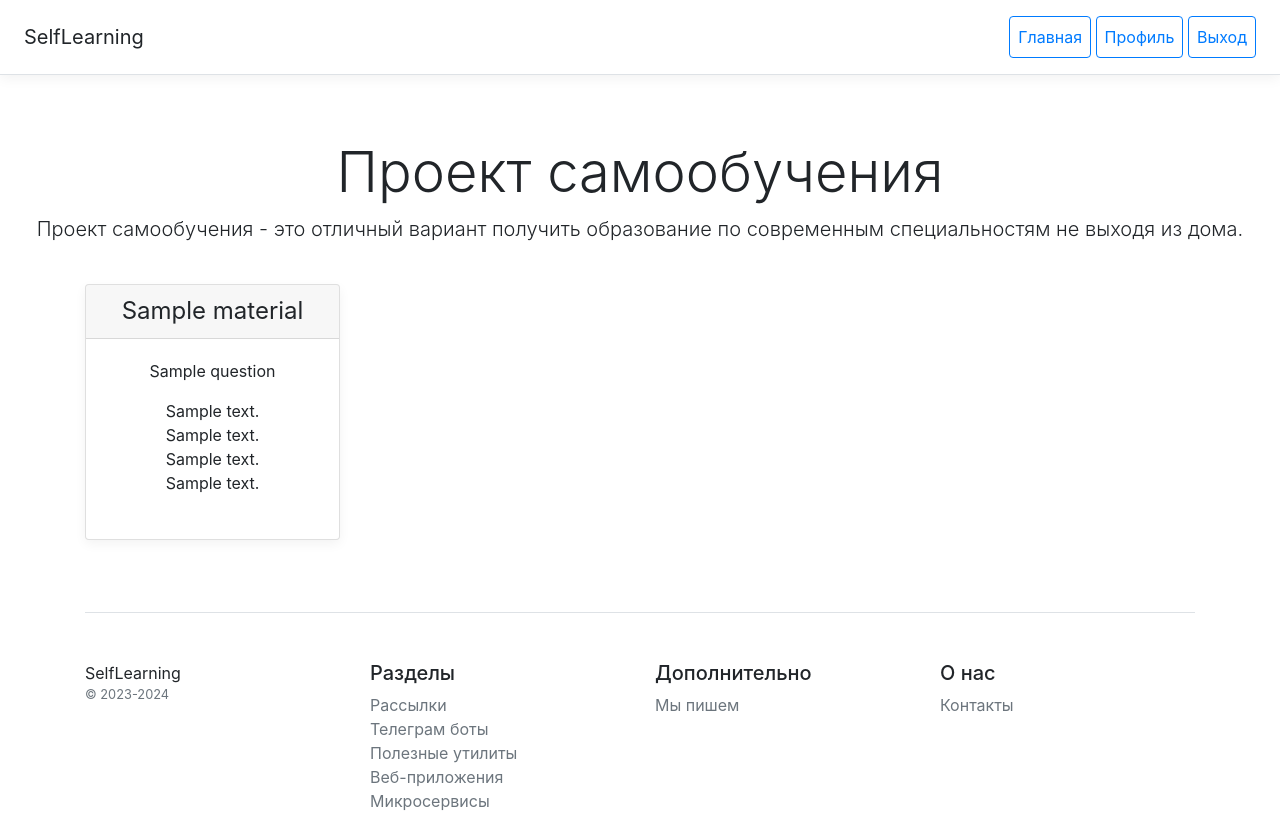
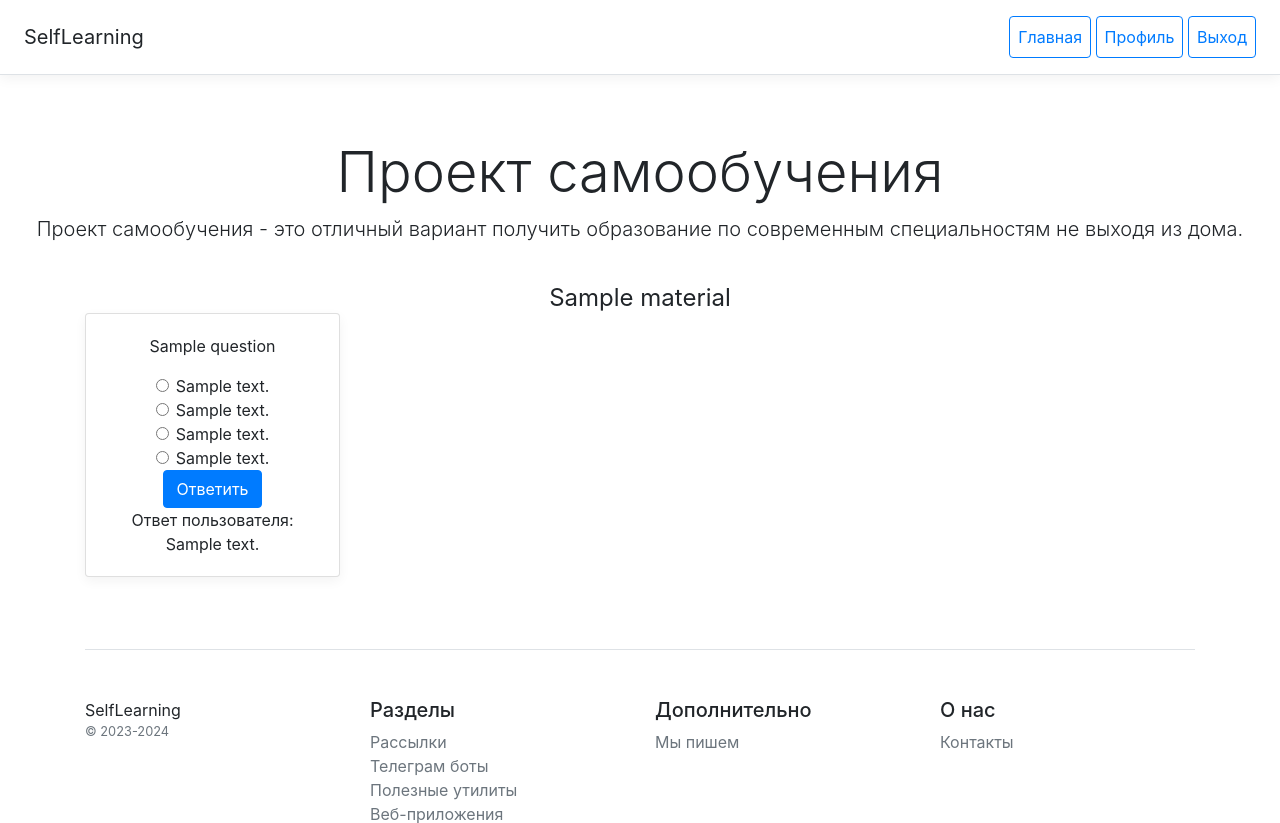
Before and after one commit to jekaGitHub/self-learning, a Django app: page /checking/1/questions in a window 1280 px wide. Shown: the top 823 px of the page. Run offline with Django 4.2, Linux system fonts and the light colour scheme; a user stored in the database is signed in; tables that the repository leaves empty hold one stand-in row (values such as "Sample post"); some libraries are stand-ins or nearby versions.

Commit message:
add method post for QuestionsView

```diff
--- a/checking/templates/checking/questions.html
+++ b/checking/templates/checking/questions.html
@@ -3,20 +3,46 @@
 {% load my_tags %}
 
 <div class="row text-center">
+    <div class="col-12">
+        <h4 class="my-0 font-weight-normal">{{ material }}</h4>
+    </div>
     {% for question in questions %}
     <div class="col-3">
         <div class="card mb-4 box-shadow">
-            <div class="card-header">
-                <h4 class="my-0 font-weight-normal">{{ question.material }}</h4>
-            </div>
             <div class="card-body">
                 <p>{{ question.question }}</p>
-                <ul class="list-unstyled mt-3 mb-4 text-start m-3">
-                    <li>{{ question.answer_right }}</li>
-                    <li>{{ question.answer_wrong_1 }}</li>
-                    <li>{{ question.answer_wrong_2 }}</li>
-                    <li>{{ question.answer_wrong_3 }}</li>
-                </ul>
+                <form method="post">
+                    {% csrf_token %}
+                    <input type="hidden" name="id" value="{{ question.id }}">
+                    <div class="form-check">
+                        <input class="form-check-input" type="radio" name="answer" id="flexRadioDefault1" value="{{ question.answer_right }}">
+                        <label class="form-check-label" for="flexRadioDefault1">
+                            {{ question.answer_right }}
+                        </label>
+                    </div>
+                    <div class="form-check">
+                        <input class="form-check-input" type="radio" name="answer" id="flexRadioDefault2" value="{{ question.answer_wrong_1 }}">
+                        <label class="form-check-label" for="flexRadioDefault2">
+                            {{ question.answer_wrong_1 }}
+                        </label>
+                    </div>
+                    <div class="form-check">
+                        <input class="form-check-input" type="radio" name="answer" id="flexRadioDefault3" value="{{ question.answer_wrong_2 }}">
+                        <label class="form-check-label" for="flexRadioDefault3">
+                            {{ question.answer_wrong_2 }}
+                        </label>
+                    </div>
+                    <div class="form-check">
+                        <input class="form-check-input" type="radio" name="answer" id="flexRadioDefault4" value="{{ question.answer_wrong_3 }}">
+                        <label class="form-check-label" for="flexRadioDefault4">
+                            {{ question.answer_wrong_3 }}
+                        </label>
+                    </div>
+                    <button class="btn btn-primary">Ответить</button>
+                </form>
+                {% for answer in question.answers_list %}
+                    Ответ пользователя: {{ answer }}
+                {% endfor %}
             </div>
         </div>
     </div>
--- a/checking/views.py
+++ b/checking/views.py
@@ -1,7 +1,7 @@
-from django.shortcuts import render
+from django.shortcuts import render, redirect
 
 from materials.models import Material
-from checking.models import Question
+from checking.models import Question, Answer
 from django.views.generic import View
 
 
@@ -9,7 +9,20 @@ class QuestionsView(View):
     def get(self, request, pk, *args, **kwargs):
         material = Material.objects.get(pk=pk)
         questions = Question.objects.filter(material=material)
+        for question in questions:
+            question.answers_list = Answer.objects.filter(owner=self.request.user, question=question)
         context = {
             "questions": questions,
+            "material": material,
         }
         return render(request, 'checking/questions.html', context)
+
+    def post(self, *args, **kwargs):
+        question_id = self.request.POST.get('id')
+        question = Question.objects.get(id=question_id)
+        answer = self.request.POST.get('answer')
+        if answer == question.answer_right:
+            Answer.objects.create(owner=self.request.user, answer=answer, question=question, is_right=True)
+        else:
+            Answer.objects.create(owner=self.request.user, answer=answer, question=question, is_right=False)
+        return redirect(self.request.META['HTTP_REFERER'])
```
